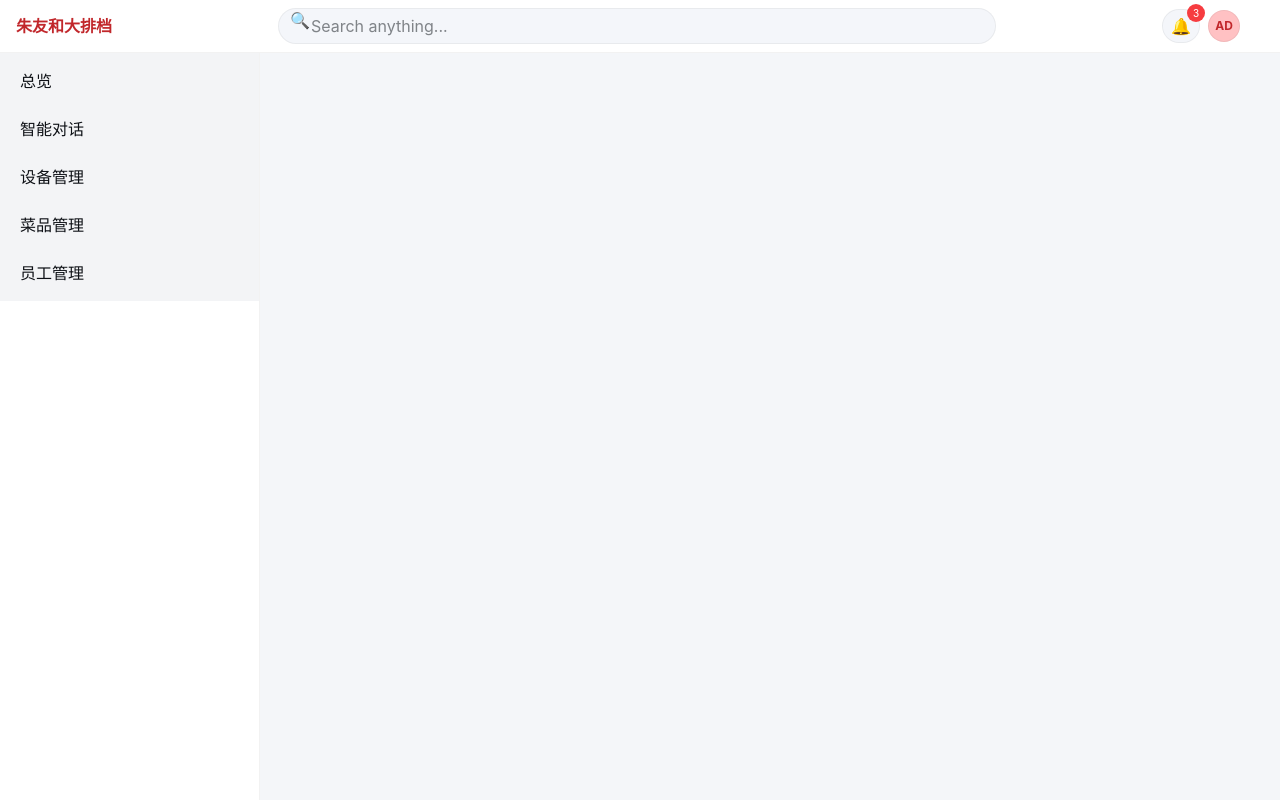
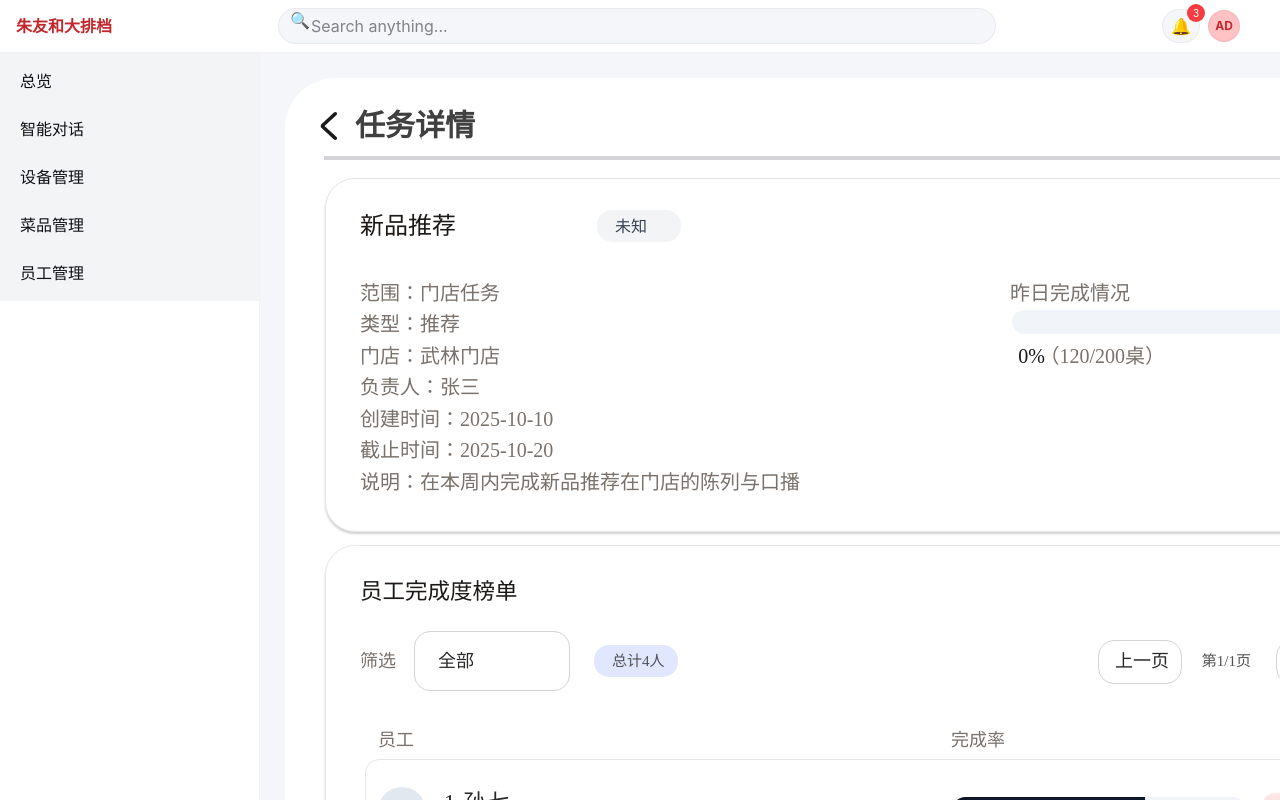
Before and after one commit to CTW2000/SmartCard-frontend, a Vue app in the folder SmartCard-frontend/: page /tasks/1 in a window 1280 px wide. Built offline with nearby package versions, Linux system fonts and the light colour scheme; sample sign-in values are in the browser's storage.

Commit message:
Finish the task panel.

```diff
--- a/SmartCard-frontend/src/components/TaskCenterComponents/CreateNewTask.vue
+++ b/SmartCard-frontend/src/components/TaskCenterComponents/CreateNewTask.vue
@@ -8,21 +8,40 @@
       <div class="relative h-[444.75px] w-[605.25px]">
         <div class="absolute left-0 top-0 h-[389.25px] w-[605.25px] rounded-[31px] bg-white"></div>
         <div class="absolute left-[45px] top-[31.5px] justify-start text-[18px] font-medium text-neutral-800 font-['Alibaba_PuHuiTi']">新建任务</div>
+        <button
+          type="button"
+          class="absolute right-[45px] top-[22px] h-[36px] px-6 rounded-[18px] bg-neutral-900 text-white text-[16px] font-medium font-['Alibaba_PuHuiTi'] shadow-[0px_2px_4px_rgba(0,0,0,0.1)] hover:bg-neutral-800 transition-colors"
+          @click="handleSubmit"
+        >
+          提交
+        </button>
         <div class="absolute left-[45px] top-[76.5px] h-[1.5px] w-[516px] rounded-[73px] bg-gray-200"></div>
         <div class="absolute left-[45px] top-[195px] justify-start text-[18px] font-normal text-neutral-950 font-['Alibaba_PuHuiTi']">任务描述</div>
         <div class="absolute left-[45px] top-[110.25px] justify-start text-[18px] font-normal text-neutral-950 font-['Alibaba_PuHuiTi']">任务类型</div>
         <div class="absolute left-[319.5px] top-[110.25px] justify-start text-[18px] font-normal text-neutral-950 font-['Alibaba_PuHuiTi']">菜品名字</div>
         <div class="absolute left-[45.75px] top-[321.75px] justify-start text-[18px] font-normal text-neutral-950 font-['Alibaba_PuHuiTi']">截止时间</div>
+
         <div class="absolute left-[143.25px] top-[179.25px] h-[108px] w-[417.75px] rounded-xl border border-zinc-300 shadow-[0px_1px_2px_0px_rgba(150,150,150,0.25)]"></div>
-        <div class="absolute left-[252px] top-[321.75px] h-[36px] w-[108px] rounded-xl border border-neutral-300 bg-slate-50"></div>
-        <div class="absolute left-[273.75px] top-[329.25px] justify-start text-[15px] font-normal text-zinc-800 font-['Alibaba_PuHuiTi']">选择日期</div>
-        <div class="absolute left-[163.5px] top-[197.25px] justify-start text-[15px] font-normal text-zinc-800 opacity-50 font-['Alibaba_PuHuiTi']">请输入您想要创建的任务内容</div>
-        <div class="absolute left-[143.25px] top-[93.75px] h-[60px] w-[156px] rounded-2xl border border-stone-300 bg-white"></div>
+
+        <div
+          class="absolute left-[252px] top-[321.75px] h-[36px] w-[176px] rounded-xl border border-neutral-300 bg-slate-50 cursor-pointer flex items-center justify-center"
+          @click="toggleDatePanel"
+        >
+          <span class="text-[15px] font-normal text-zinc-800 font-['Alibaba_PuHuiTi']">
+            {{ formattedEndTime }}
+          </span>
+        </div>
 
 
-
-        <div class="absolute left-[168px] top-[110.25px] flex items-center gap-2">
-          <span class="text-[18px] font-normal text-zinc-800 font-['Alibaba_PuHuiTi']">{{ editData.task_type || '菜品推广' }}</span>
+        <textarea
+          v-model="editData.content"
+          class="absolute left-[143.25px] top-[179.25px] h-[108px] w-[417.75px] rounded-xl border border-zinc-300 bg-transparent px-5 py-4 text-[15px] font-normal text-zinc-800 font-['Alibaba_PuHuiTi'] resize-none focus:outline-none focus:ring-2 focus:ring-teal-500 placeholder:text-zinc-400 placeholder:opacity-70"
+          placeholder="请输入您想要创建的任务内容"
+        ></textarea>
+        <div class="absolute left-[143.25px] top-[93.75px] h-[60px] w-[156px] rounded-2xl border border-stone-300 bg-white flex items-center justify-between px-4">
+          <span class="text-[18px] font-normal text-zinc-800 font-['Alibaba_PuHuiTi']">
+            {{ editData.task_type_label || '菜品推广' }}
+          </span>
           <img
             :src="triangleIcon"
             alt=""
@@ -90,7 +109,33 @@
           </div>
         </div>
 
-
+        <!-- Date Panel -->
+        <div v-if="showDatePanel" class="absolute left-[45px] top-[360px] w-[516px] z-20">
+          <div class="w-full bg-white rounded-2xl border border-stone-300 shadow-[0px_4px_8px_rgba(0,0,0,0.05)] px-6 py-5">
+            <div class="text-[18px] font-medium text-neutral-800 font-['Alibaba_PuHuiTi'] mb-4">选择截止时间</div>
+            <input
+              type="datetime-local"
+              v-model="datePanelInput"
+              class="w-full rounded-xl border border-stone-300 px-4 py-3 text-[16px] font-normal text-neutral-800 font-['Alibaba_PuHuiTi'] focus:outline-none focus:ring-2 focus:ring-teal-500"
+            />
+            <div class="mt-5 flex justify-end gap-3">
+              <button
+                type="button"
+                class="px-4 py-2 rounded-xl border border-stone-300 text-neutral-600 text-[15px] font-['Alibaba_PuHuiTi'] hover:bg-stone-50"
+                @click="cancelDateSelection"
+              >
+                取消
+              </button>
+              <button
+                type="button"
+                class="px-4 py-2 rounded-xl bg-neutral-800 text-white text-[15px] font-['Alibaba_PuHuiTi'] hover:bg-neutral-700"
+                @click="confirmDateSelection"
+              >
+                确认
+              </button>
+            </div>
+          </div>
+        </div>
     </div>
   </div>
 </template>
@@ -102,7 +147,7 @@ import { reactive, ref, computed } from 'vue'
 import { postForm } from '../../httpClient/client'
 import { PATHS } from '../../httpClient/paths'
 
-const emit = defineEmits(['close'])
+const emit = defineEmits(['close', 'submit'])
 
 const dishPage = ref(1)
 const dishPageSize = ref(10)
@@ -122,8 +167,9 @@ const fetchData = reactive({
 const editData = reactive({
      dish_id:'',
      dish_name:'',
+     task_type_label:'',
      task_type_value:'',
-     context:'',
+     content:'',
      end_time:''
 })
 
@@ -131,6 +177,22 @@ const showDishPanel = ref(false)
 const showTaskTypePanel = ref(false)
 
 
+const showDatePanel = ref(false)
+const datePanelInput = ref('')
+
+const formattedEndTime = computed(() => {
+  if (!editData.end_time) return '选择日期'
+  const timestamp = Number(editData.end_time)
+  if (Number.isNaN(timestamp)) return '选择日期'
+  const date = new Date(timestamp)
+  if (Number.isNaN(date.getTime())) return '选择日期'
+  const yyyy = date.getFullYear()
+  const mm = String(date.getMonth() + 1).padStart(2, '0')
+  const dd = String(date.getDate()).padStart(2, '0')
+  const hh = String(date.getHours()).padStart(2, '0')
+  const min = String(date.getMinutes()).padStart(2, '0')
+  return `${yyyy}-${mm}-${dd} ${hh}:${min}`
+})
 
 function toggleDishPanel() {
   showDishPanel.value = !showDishPanel.value
@@ -146,9 +208,7 @@ function toggleDishPanel() {
 
 function toggleTaskTypePanel() {
   showTaskTypePanel.value = !showTaskTypePanel.value
-  if (showTaskTypePanel.value) {
-    showDishPanel.value = false
-  }
+
 }
 
 async function fetchTheDishes() {
@@ -233,9 +293,83 @@ function handleDishSearch() {
 
 function handleTaskTypeSelect(task) {
   editData.task_type_value = task.value
+  editData.task_type_label=task.label
   showTaskTypePanel.value = false
 }
 
 
 
+
+//time choose control panel
+
+function toggleDatePanel() {
+  showDatePanel.value = !showDatePanel.value
+  if (showDatePanel.value) {
+    showDishPanel.value = false
+    showTaskTypePanel.value = false
+    const baseTimestamp = (!editData.end_time || Number.isNaN(Number(editData.end_time)))
+      ? Date.now()
+      : Number(editData.end_time)
+    datePanelInput.value = toDateInputValue(baseTimestamp)
+  }
+}
+
+function toDateInputValue(timestamp) {
+  if (!timestamp) return ''
+  const numeric = Number(timestamp)
+  if (Number.isNaN(numeric)) return ''
+  const date = new Date(numeric)
+  if (Number.isNaN(date.getTime())) return ''
+  const offset = date.getTimezoneOffset() * 60000
+  return new Date(date.getTime() - offset).toISOString().slice(0, 16)
+}
+
+function confirmDateSelection() {
+  if (!datePanelInput.value) {
+    editData.end_time = ''
+  } else {
+    const timestamp = new Date(datePanelInput.value).getTime()
+    if (!Number.isNaN(timestamp)) {
+      editData.end_time = String(timestamp)
+    }
+  }
+  showDatePanel.value = false
+}
+
+function cancelDateSelection() {
+  showDatePanel.value = false
+  datePanelInput.value = ''
+}
+
+async function handleSubmit() {
+  const dishName = (editData.dish_name || '').trim()
+  const matchedDish = fetchData.dish_name.find(dish => dish.name === dishName)
+
+  const payload = {
+    dish_id: matchedDish?.id || '',
+    dish_name: dishName,
+    label_value: editData.task_type_value || '',
+    content: (editData.content || '').trim(),
+    end_time: editData.end_time || ''
+  }
+
+  if (!payload.dish_id || !payload.dish_name || !payload.label_value || !payload.content || !payload.end_time) {
+    console.warn('[CreateNewTask] Missing required fields, aborting submit', payload)
+    return
+  }
+
+  try {
+    const response = await postForm(PATHS.TASK_ADD, payload)
+    if (response && response.status >= 200 && response.status < 300) {
+      emit('submit')
+    }
+  } catch (error) {
+    console.error('[CreateNewTask] Failed to submit task:', error)
+  }
+}
+
+
+
+
+
 </script>
--- a/SmartCard-frontend/src/components/TaskCenterComponents/NewDishRecommend.vue
+++ b/SmartCard-frontend/src/components/TaskCenterComponents/NewDishRecommend.vue
@@ -3,28 +3,83 @@
 
     <div class="h-[354px] relative mx-[40px] top-[100px]">
         <div class="w-full h-[354px] left-0 top-0 absolute bg-white rounded-[30px] shadow-[0px_2px_2px_0px_rgba(76,76,76,0.25)] border border-gray-200"></div>
-        <div class="left-[35px] top-[32px] absolute justify-start text-stone-900 text-2xl font-normal font-['Alibaba_PuHuiTi']">新品推荐（鱼子鱼泡）</div>
-        <div class="left-[35px] top-[132px] absolute justify-start text-stone-500 text-xl font-normal font-['Alibaba_PuHuiTi']">类型：推荐</div>
+        <div class="left-[35px] top-[32px] absolute justify-start text-stone-900 text-2xl font-normal font-['Alibaba_PuHuiTi']">{{ props.dish_name || '新品推荐' }}</div>
+        <div class="left-[35px] top-[132px] absolute justify-start text-stone-500 text-xl font-normal font-['Alibaba_PuHuiTi']">类型：{{ props.task_type || '推荐' }}</div>
         <div class="left-[35px] top-[195px] absolute justify-start text-stone-500 text-xl font-normal font-['Alibaba_PuHuiTi']">负责人：张三</div>
-        <div class="left-[35px] top-[258px] absolute justify-start text-stone-500 text-xl font-normal font-['Alibaba_PuHuiTi']">截止时间：2025-10-20</div>
-        <div class="left-[35px] top-[101px] absolute justify-start text-stone-500 text-xl font-normal font-['Alibaba_PuHuiTi']">范围：门店任务</div>
+        <div class="left-[35px] top-[258px] absolute justify-start text-stone-500 text-xl font-normal font-['Alibaba_PuHuiTi']">截止时间：{{ formatDate(props.task_endtime) || '2025-10-20' }}</div>
+        <div class="left-[35px] top-[101px] absolute justify-start text-stone-500 text-xl font-normal font-['Alibaba_PuHuiTi']">范围：{{ getBelongLabel(props.task_belong) || '门店任务' }}</div>
         <div class="left-[35px] top-[164px] absolute justify-start text-stone-500 text-xl font-normal font-['Alibaba_PuHuiTi']">门店：武林门店</div>
-        <div class="left-[35px] top-[227px] absolute justify-start text-stone-500 text-xl font-normal font-['Alibaba_PuHuiTi']">创建时间：2025-10-10</div>
-        <div class="left-[35px] top-[290px] absolute justify-start text-stone-500 text-xl font-normal font-['Alibaba_PuHuiTi']">说明：在本周内完成新品（鱼子鱼泡）推荐在门店的陈列与口播，单日转化≥20份</div>
+        <div class="left-[35px] top-[227px] absolute justify-start text-stone-500 text-xl font-normal font-['Alibaba_PuHuiTi']">创建时间：{{ formatDate(props.createdAt) || '2025-10-10' }}</div>
+        <div class="left-[35px] top-[290px] absolute justify-start text-stone-500 text-xl font-normal font-['Alibaba_PuHuiTi']">说明：{{ props.content || '在本周内完成新品推荐在门店的陈列与口播' }}</div>
 
 
         <div class="right-[315px] top-[101px] absolute justify-start text-stone-500 text-xl font-normal font-['Alibaba_PuHuiTi']">昨日完成情况</div>
         <div class="right-[280px] top-[164px] absolute justify-start text-stone-500 text-xl font-normal font-['Alibaba_PuHuiTi'] whitespace-nowrap">（120/200桌）</div>
-        <div class="right-[400px] top-[164px] absolute justify-start text-neutral-900 text-xl font-normal font-['Alibaba_PuHuiTi']">60%</div>
+        <div class="right-[400px] top-[164px] absolute justify-start text-neutral-900 text-xl font-normal font-['Alibaba_PuHuiTi']">{{ props.task_progress || 0 }}%</div>
         <div class="w-[398px] h-6 right-[35px] top-[132px] absolute bg-slate-100 rounded-2xl"></div>
-        <div class="w-60 h-6 right-[200px] top-[132px] absolute bg-slate-900 rounded-tl-2xl rounded-bl-2xl"></div>
+        <div class="h-6 right-[200px] top-[132px] absolute bg-slate-900 rounded-tl-2xl rounded-bl-2xl" :style="{ width: `${(props.task_progress || 0) * 3.98}px` }"></div>
 
-        <div class="w-21 h-8 left-[272px] top-[32px] absolute bg-indigo-100 rounded-[15px]"></div>
-        <div class="left-[290px] top-[37px] absolute justify-start text-blue-700 text-base font-medium font-['Alibaba_PuHuiTi']">进行中</div>
+        <div class="w-21 h-8 left-[272px] top-[32px] absolute rounded-[15px]" :class="getStatusInfo(props.task_status).bgColor"></div>
+        <div class="left-[290px] top-[37px] absolute justify-start text-base font-medium font-['Alibaba_PuHuiTi']" :class="getStatusInfo(props.task_status).textColor">{{ getStatusInfo(props.task_status).label }}</div>
     </div>
 </template>
 
 <script setup>
+const props = defineProps({
+  dish_name: { type: String, default: '' },
+  task_type: { type: String, default: '' },
+  task_belong: { type: [String, Number], default: '' },
+  task_status: { type: [String, Number], default: '' },
+  task_endtime: { type: [String, Number], default: '' },
+  task_progress: { type: [String, Number], default: 0 },
+  content: { type: String, default: '' },
+  createdAt: { type: String, default: '' }
+})
+
+// Helper function to format timestamp/ISO strings to date string
+const formatDate = (input) => {
+  if (!input && input !== 0) return ''
+
+  let date = null
+
+  if (input instanceof Date) {
+    date = input
+  } else if (typeof input === 'number') {
+    const ms = input < 1e12 ? input * 1000 : input
+    date = new Date(ms)
+  } else if (typeof input === 'string') {
+    const trimmed = input.trim()
+    if (trimmed) {
+      const numericValue = Number(trimmed)
+      if (!Number.isNaN(numericValue)) {
+        const ms = numericValue < 1e12 ? numericValue * 1000 : numericValue
+        date = new Date(ms)
+      } else {
+        date = new Date(trimmed)
+      }
+    }
+  }
+
+  if (!date || Number.isNaN(date.getTime())) return ''
+
+  return date.toLocaleDateString('zh-CN', { year: 'numeric', month: '2-digit', day: '2-digit' })
+}
+
+// Helper function to get belong label
+const getBelongLabel = (belong) => {
+  if (belong === 0 || belong === '0') return '门店任务'
+  if (belong === 1 || belong === '1') return '品牌方任务'
+  return ''
+}
+
+// Helper function to get status label and style
+const getStatusInfo = (status) => {
+  const statusNum = Number(status)
+  if (statusNum === 1) return { label: '进行中', bgColor: 'bg-indigo-100', textColor: 'text-blue-700' }
+  if (statusNum === 2) return { label: '已完成', bgColor: 'bg-green-100', textColor: 'text-green-700' }
+  if (statusNum === 3) return { label: '已过期', bgColor: 'bg-red-100', textColor: 'text-red-700' }
+  return { label: '未知', bgColor: 'bg-gray-100', textColor: 'text-gray-700' }
+}
 </script>
 
 <style scoped>
--- a/SmartCard-frontend/src/httpClient/paths.js
+++ b/SmartCard-frontend/src/httpClient/paths.js
@@ -1,5 +1,6 @@
 export const BASE_URL = 'http://192.168.0.135:3000';
-
+// https://117.148.167.102:3000
+// https://wanwu.chat/
 export const PATHS = {
   REGISTER: '/api/users/register',
   LOGIN: '/api/users/login',
@@ -20,4 +21,5 @@ export const PATHS = {
   DEVICE_EDIT: '/api/device/edit',
   TASK_LIST: '/api/task/list',
   TASK_TYPE_LIST: '/api/task/type/list',
+  TASK_ADD: '/api/task/add',
 };
--- a/SmartCard-frontend/src/router/index.js
+++ b/SmartCard-frontend/src/router/index.js
@@ -4,8 +4,6 @@ const routes = [
   {
     path: '/',
     redirect: '/login',
-  },
-  {
   },
   {
     path: '/home',
@@ -38,9 +36,24 @@ const routes = [
     component: () => import('../views/MenuDetail.vue'),
   },
   {
-    path: '/tasks',
+    path: '/tasks/:task_id',
     name: 'SpecificTasks',
     component: () => import('../views/SpecificTasks.vue'),
+    props: route => {
+      let taskInfo = {}
+      const raw = typeof route.query.taskInfo === 'string' ? route.query.taskInfo : ''
+      if (raw) {
+        try {
+          taskInfo = JSON.parse(decodeURIComponent(raw)) || {}
+        } catch (error) {
+          console.warn('[Router] Failed to parse task info from query', error)
+        }
+      }
+      return {
+        task_id: route.params.task_id || '',
+        taskInfo
+      }
+    },
   },
   {
     path: '/taskscenter',
--- a/SmartCard-frontend/src/views/CreateAccounts.vue
+++ b/SmartCard-frontend/src/views/CreateAccounts.vue
@@ -163,5 +163,4 @@ export default {
     window.removeEventListener('resize', this.updateScale);
   },
 }
-export {};
 </script>
--- a/SmartCard-frontend/src/views/SmartDialoge.vue
+++ b/SmartCard-frontend/src/views/SmartDialoge.vue
@@ -38,7 +38,6 @@
 export default {
   name: 'SmartDialoge',
 }
-export {};
 </script>
 
 <style scoped>
--- a/SmartCard-frontend/src/views/SpecificTasks.vue
+++ b/SmartCard-frontend/src/views/SpecificTasks.vue
@@ -23,11 +23,16 @@
 
             <div class="h-0 left-[40px] right-[40px] top-[80px] absolute outline outline-2 outline-offset-[-1px] outline-zinc-300"></div>
 
-
-
-
-            <NewDishRecommend />
-
+            <NewDishRecommend
+              :dish_name="taskInfo.dish_name"
+              :task_type="taskInfo.task_type"
+              :task_belong="taskInfo.task_belong"
+              :task_status="taskInfo.task_status"
+              :task_endtime="taskInfo.task_endtime"
+              :task_progress="taskInfo.task_progress"
+              :content="taskInfo.content"
+              :createdAt="taskInfo.createdAt"
+            />
             <StaffTaskComplete />
 
         </div>
@@ -35,22 +40,34 @@
 </template>
 
 <script setup>
+
 import { useRouter } from 'vue-router'
 import arrowLeft from '../../Resource/Menu/ArrowLeft.svg'
 import NewDishRecommend from '../components/TaskCenterComponents/NewDishRecommend.vue'
 import StaffTaskComplete from '../components/TaskCenterComponents/StaffTaskComplete.vue'
 
-
-
-
-
+const props = defineProps({
+  task_id: { type: String, default: '' },
+  taskInfo: {
+    type: Object,
+    default: () => ({
+      task_id: '',
+      task_type: '',
+      task_belong: '',
+      task_status: '',
+      task_endtime: '',
+      task_progress: '',
+      dish_name: '',
+      content: '',
+      createdAt: ''
+    })
+  }
+})
 
 const router = useRouter()
 const goToTaskCenter = () => {
   router.push({ name: 'TaskCenter' })
 }
-
-
 </script>
 
 <style scoped>
--- a/SmartCard-frontend/vite.config.js
+++ b/SmartCard-frontend/vite.config.js
@@ -18,4 +18,7 @@ export default defineConfig({
       '@': fileURLToPath(new URL('./src', import.meta.url))
     },
   },
+  build: {
+    sourcemap: true // Ensure sourcemaps are enabled
+  }
 })
```
Also changed, not shown: SmartCard-frontend/src/components/TaskCenterComponents/TaskCard.vue (+13 -2 lines), SmartCard-frontend/src/views/TaskCenter.vue (+43 -1 lines), 1 other file (tests, documents, lock files or other folders).
